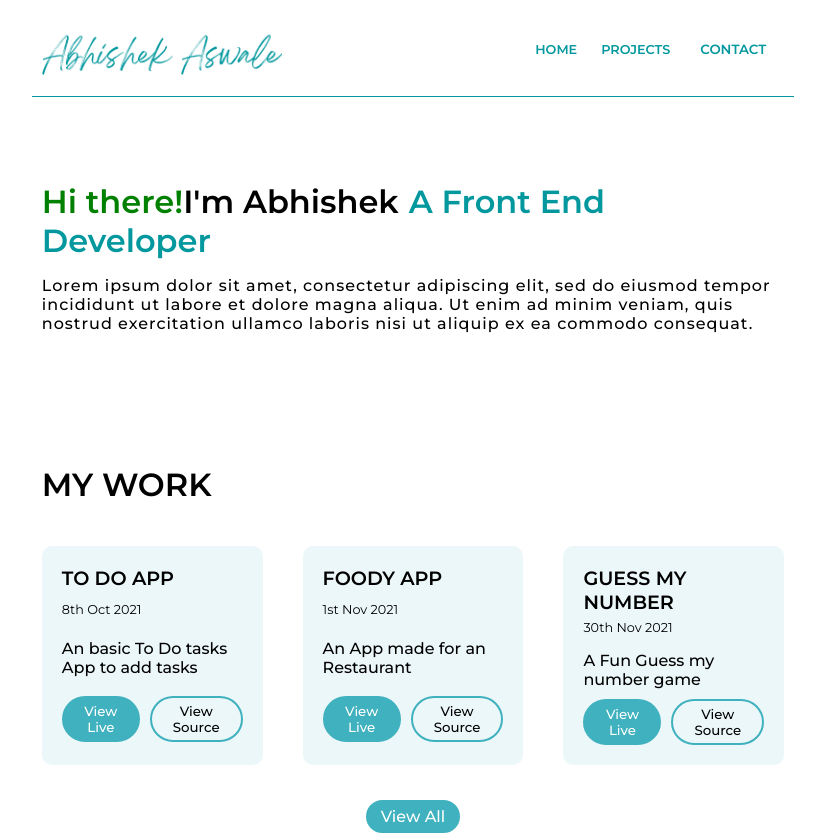
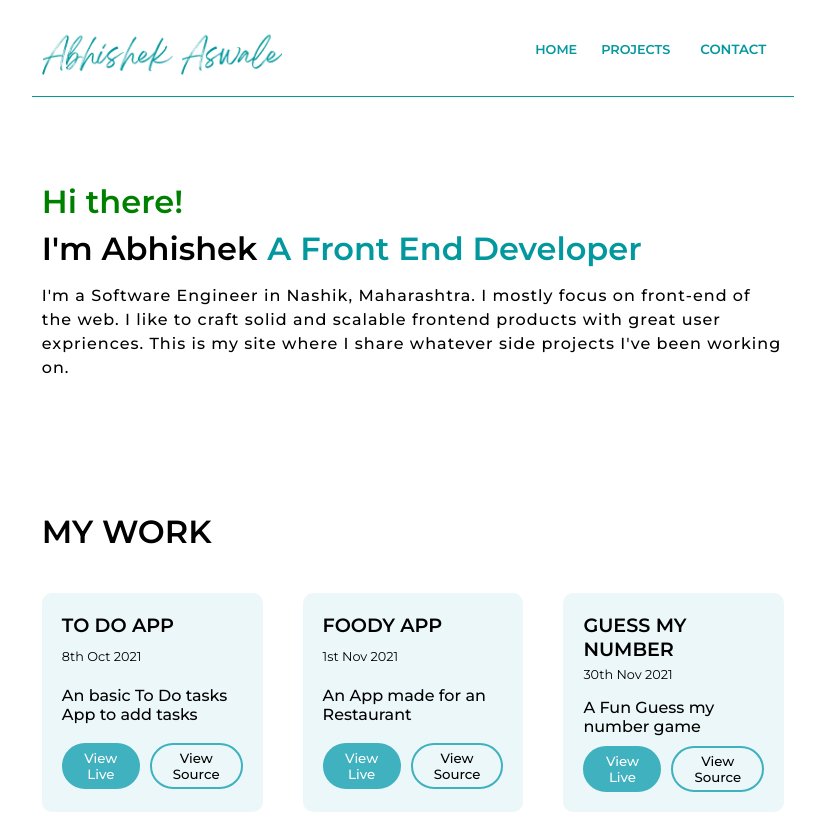
Before and after one commit to abhiaswale/portfolio, a React (Create React App) app: page / in a window 1280 px wide. Shown: the top 835 px of the page, without its empty margins (227-1052 px from the left). Built offline with nearby package versions, Linux system fonts and the light colour scheme.

Commit message:
added error page

```diff
--- a/src/App.js
+++ b/src/App.js
@@ -1,5 +1,6 @@
 import { Route, Routes } from "react-router-dom";
 import Layout from "./Components/Layout/Layout";
+import Error from "./Pages/Error";
 import Home from "./Pages/Home";
 import Projects from "./Pages/Projects";
 
@@ -10,6 +11,7 @@ function App() {
         <Routes>
           <Route path="/" exact element={<Home />}></Route>
           <Route path="/projects" element={<Projects />}></Route>
+          <Route path="*" element={<Error />}></Route>
         </Routes>
       </Layout>
     </div>
--- /dev/null
+++ b/src/Components/ErrorModal.js
@@ -0,0 +1,36 @@
+import React from "react";
+import { Link } from "react-router-dom";
+import styled from "styled-components";
+import { mobile } from "../responsive";
+import Button from "./Layout/Button";
+
+const Container = styled.div`
+  display: flex;
+  align-items: center;
+  justify-content: center;
+  flex-direction: column;
+  height: 100vh;
+  ${mobile({
+    fontSize: "0.8rem",
+  })}
+`;
+const MyLink = styled(Link)`
+  font-size: 1.2em;
+  color: white;
+  text-decoration: none;
+`;
+
+const ErrorModal = () => {
+  return (
+    <Container>
+      <h1>
+        404 |<span style={{ fontWeight: "normal" }}>&nbsp; Page Not Found</span>{" "}
+      </h1>
+      <Button>
+        <MyLink to="/">Go Home</MyLink>
+      </Button>
+    </Container>
+  );
+};
+
+export default ErrorModal;
--- a/src/Components/MainContent.js
+++ b/src/Components/MainContent.js
@@ -17,33 +17,36 @@ const Wrapper = styled.div`
   align-items: center;
   justify-content: space-between;
   margin: 75px 0px;
-  ${mobile({ width: "100%", marginTop: "93px" })}
+  ${mobile({ width: "100%", margin: "60px 0px 0px 0px" })}
 `;
 const Main = styled.div`
   font-size: 2rem;
   font-weight: 600;
-  ${mobile({ fontSize: "1.8rem", margin: "35px 10px" })}
+  ${mobile({ fontSize: "1.7rem", margin: "35px 10px" })}
 `;
 const HeadingInfo = styled.span`
+  display: block;
   color: green;
-  margin-bottom: 20px;
+  margin-bottom: 8px;
   ${mobile({
+    display: "inline",
     textAlign: "center",
     paddingRight: "0.75rem",
-    paddingBottom: "1rem",
+    // paddingBottom: "2rem",
   })}
 `;
 const NameWrapper = styled.span``;
 const TechDescription = styled.span`
   margin: 10px;
   color: #03989e;
-  ${mobile({ display: "block", margin: "0px" })}
+  ${mobile({ display: "block", margin: "12px 0px" })}
 `;
 
 const MyDesc = styled.p`
   letter-spacing: 1px;
   font-weight: 500;
-  ${mobile({ fontSize: "0.8rem", letterSpacing: "2px" })}
+  line-height: 1.5;
+  ${mobile({ fontSize: "1rem", letterSpacing: "2px" })}
 `;
 
 const MainContent = () => {
@@ -58,10 +61,10 @@ const MainContent = () => {
               <TechDescription>A Front End Developer</TechDescription>
             </Main>
             <MyDesc>
-              Lorem ipsum dolor sit amet, consectetur adipiscing elit, sed do
-              eiusmod tempor incididunt ut labore et dolore magna aliqua. Ut
-              enim ad minim veniam, quis nostrud exercitation ullamco laboris
-              nisi ut aliquip ex ea commodo consequat.
+              I'm a Software Engineer in Nashik, Maharashtra. I mostly focus on
+              front-end of the web. I like to craft solid and scalable frontend
+              products with great user expriences. This is my site where I share
+              whatever side projects I've been working on.
             </MyDesc>
           </div>
         </Wrapper>
--- a/src/Components/MyWork/MyWork.js
+++ b/src/Components/MyWork/MyWork.js
@@ -20,7 +20,7 @@ const Wrapper = styled.div`
   ${mobile({ width: "100%" })}
 `;
 const Title = styled.h1`
-  ${mobile({ fontSize: "1.8rem", textAlign: "center" })}
+  ${mobile({ fontSize: "1.5rem", textAlign: "center" })}
 `;
 
 const Work = styled.div`
--- a/src/Components/Tech.js
+++ b/src/Components/Tech.js
@@ -28,7 +28,7 @@ const Wrapper = styled.div`
 
 const Title = styled.h1`
   font-weight: 600;
-  ${mobile({ fontSize: "1.8rem", textAlign: "center" })}
+  ${mobile({ fontSize: "1.5rem", textAlign: "center" })}
 `;
 const ItemWrapper = styled.div`
   margin-top: 20px;
--- /dev/null
+++ b/src/Pages/Error.js
@@ -0,0 +1,16 @@
+import React from "react";
+import ErrorModal from "../Components/ErrorModal";
+import Footer from "../Components/Layout/Footer";
+import Navbar from "../Components/Layout/Navigation/Navbar";
+
+const Error = () => {
+  return (
+    <div>
+      <Navbar />
+      <ErrorModal />
+      <Footer />
+    </div>
+  );
+};
+
+export default Error;
```
